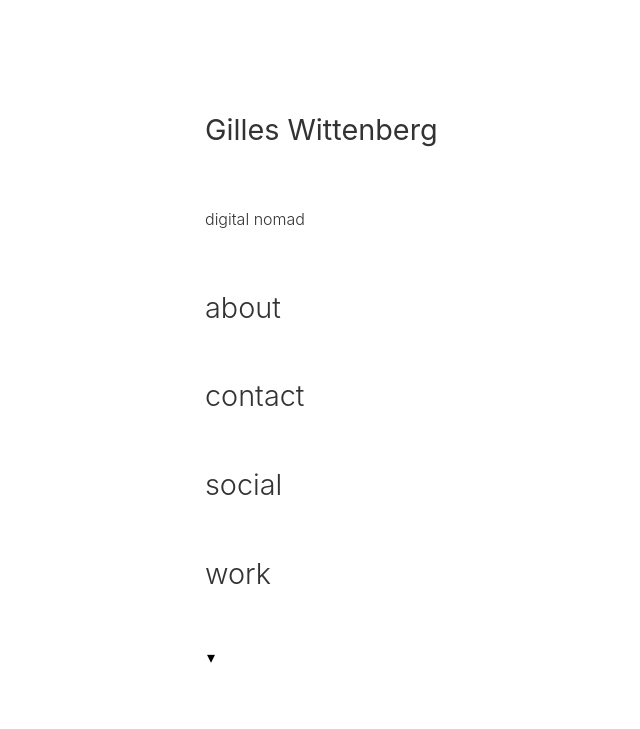
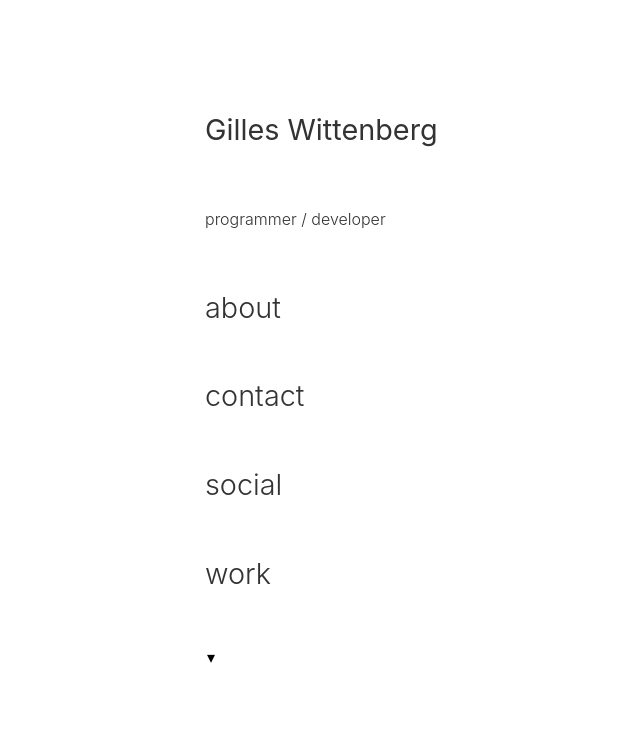
Before and after one commit to gilleswittenberg/gilleswittenberg.com, a website: page src/index.html in a window 1280 px wide. Shown: the whole page, without its empty margins (135-775 px from the left). Drawn offline with Linux system fonts and the light colour scheme.

Commit message:
Subtitle

```diff
--- a/src/index.html
+++ b/src/index.html
@@ -38,7 +38,7 @@
 
 		<header>
 			<h1>Gilles Wittenberg</h1>
-			<h2>digital nomad</h2>
+			<h2>programmer / developer</h2>
 		</header>
 
 		<main>
```
